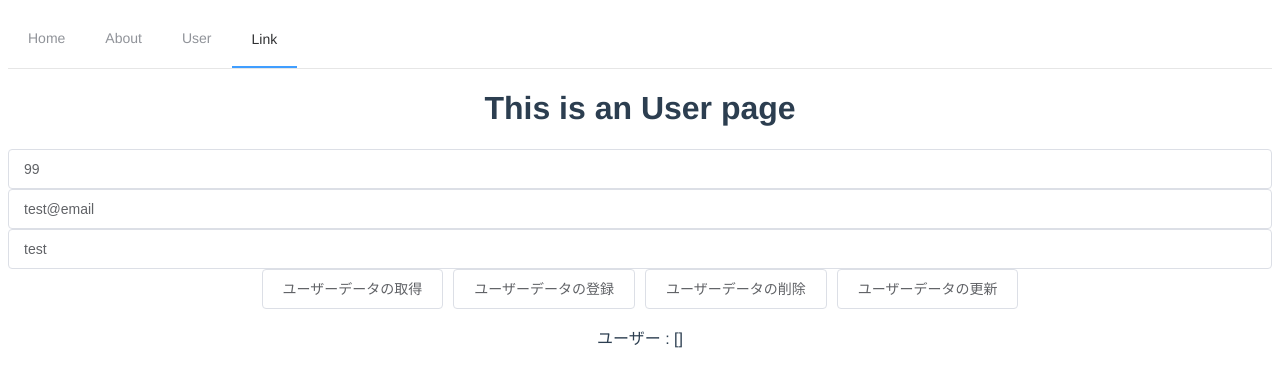
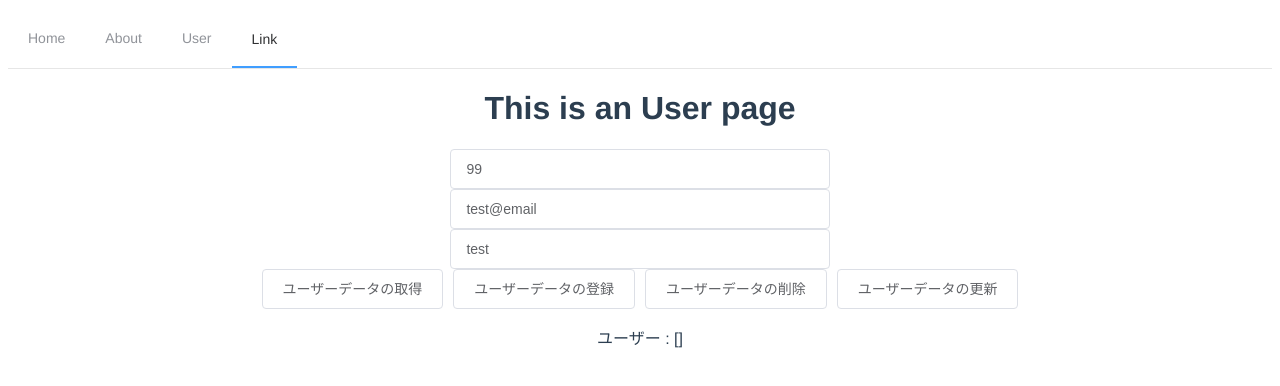
Before and after one commit to ShoooGit/go, a Vue app in the folder src/sample1/client/: page /user in a window 1280 px wide. Shown: the top 386 px of the page. Built offline with nearby package versions, Linux system fonts and the light colour scheme.

Commit message:
少しレイアウトの変更

```diff
--- a/src/sample1/client/src/views/User.vue
+++ b/src/sample1/client/src/views/User.vue
@@ -1,9 +1,11 @@
 <template>
   <div>
     <h1>This is an User page</h1>
-    <el-input v-model="id" placeholder="IDを入力して下さい"></el-input>
-    <el-input v-model="email" placeholder="メールアドレスを入力して下さい"></el-input>
-    <el-input v-model="name" placeholder="名前を入力して下さい"></el-input>
+    <div class="form">
+      <el-input v-model="id" placeholder="IDを入力して下さい"></el-input>
+      <el-input v-model="email" placeholder="メールアドレスを入力して下さい"></el-input>
+      <el-input v-model="name" placeholder="名前を入力して下さい"></el-input>
+    </div>
     <el-button @click="GetUser">ユーザーデータの取得</el-button>
     <el-button @click="AddUser">ユーザーデータの登録</el-button>
     <el-button @click="DeleteUser">ユーザーデータの削除</el-button>
@@ -50,3 +52,9 @@ export default {
   }
 }
 </script>
+<style scoped>
+.form {
+    width: 30%;
+    margin: auto;
+}
+</style>
```
